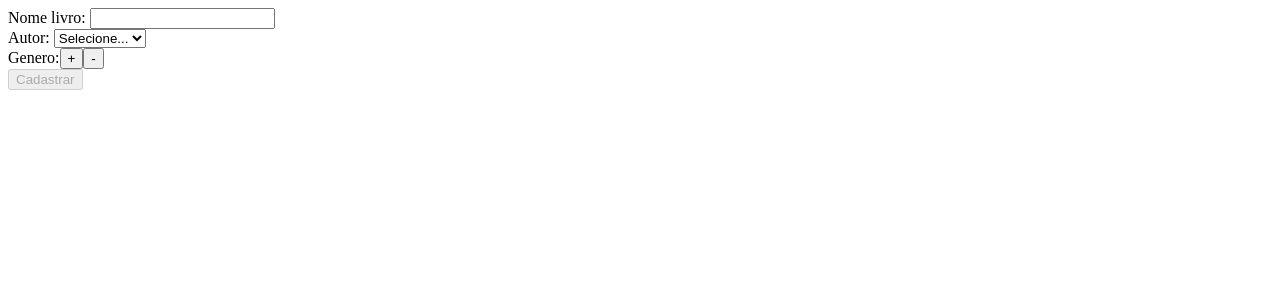
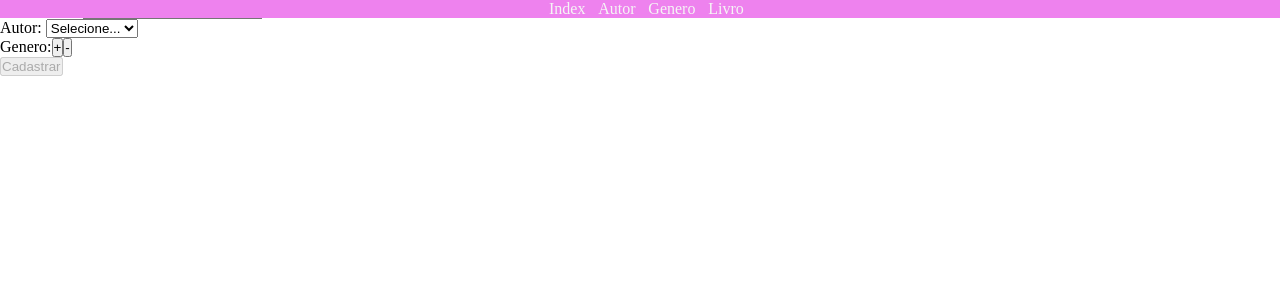
Before and after one commit to Brunoacofra/Biblioteca-virtual, a PHP site: page /cadastroLivro.php in a window 1280 px wide. Shown: the top 300 px of the page. Run offline with PHP 8.4, Linux system fonts and the light colour scheme; data that the repository does not hold is empty.

Commit message:
Construção do menu de navegação

```diff
--- a/cadastroLivro.php
+++ b/cadastroLivro.php
@@ -13,9 +13,18 @@
 	<head>
 		<meta charset="utf-8">
 		<meta name="viewport" content="width=device-width, initial-scale=1">
-		<title>Biblioteca Virtual</title>
+		<link rel="stylesheet" href="./includes/estilos/style.css">
+		 <title> █ Biblioteca Virtual █ </title>
 	</head>
 	<body>
+		<nav>
+            <ul>
+                <li><a href="./index.php">Index</a></li>
+                <li><a href="./cadastroAutor.php">Autor</a></li>
+                <li><a href="./cadastroGenero.php">Genero</a></li>
+                <li><a href="./cadastroLivro.php">Livro</a></li>
+            </ul>
+        </nav>
 		<form method="post">
 			<label>Nome livro:</label>
 			<input type="text" required>
--- /dev/null
+++ b/includes/estilos/style.css
@@ -0,0 +1,24 @@
+*{
+    margin:0;
+    padding: 0;
+}
+nav ul li a{
+    text-decoration: none;
+    color:whitesmoke;
+
+}
+nav ul {
+    list-style: none;
+    display: flex;
+    flex-direction: row;
+    justify-content: center;
+    align-items: center;
+}
+nav{
+    width: 100%;
+    background-color: violet;
+    position: fixed;
+}
+nav ul li{
+    padding-left: 1%;
+}
```
Also changed, not shown: cadastroAutor.php (+48 -11 lines), cadastroGenero.php (+10 -1 lines), index.php (+10 -2 lines).
